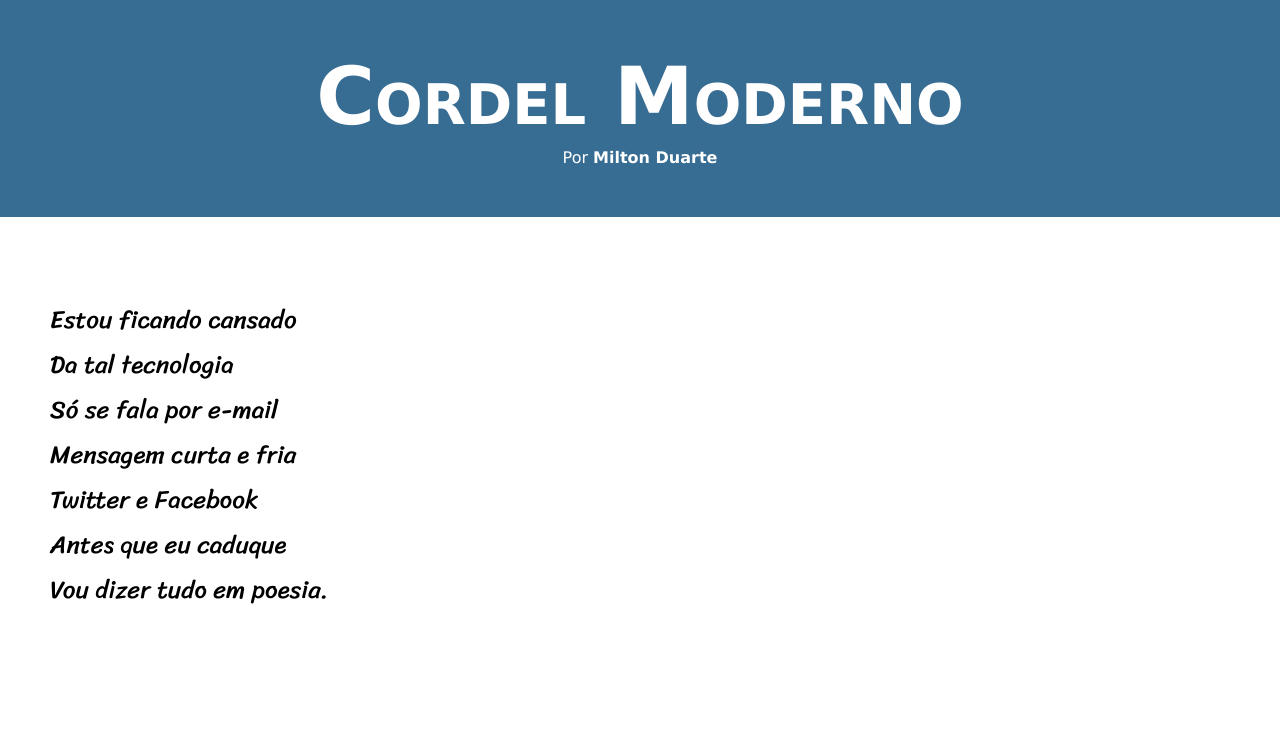
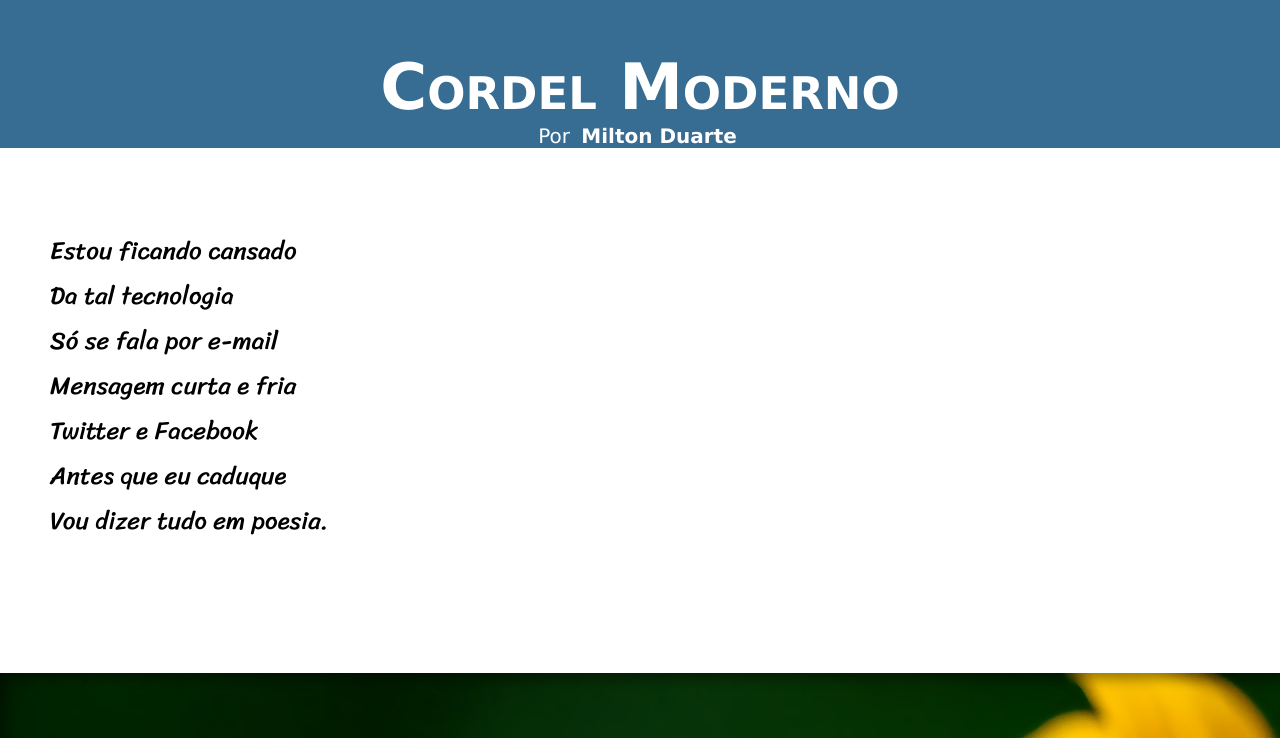
Before and after one commit to G4brielsss/projeto-cordel, a plain HTML site: page index.html in a window 1280 px wide. Shown: the top 738 px of the page. Drawn offline with Linux system fonts and the light colour scheme.

Commit message:
atualizado.

```diff
--- a/style.css
+++ b/style.css
@@ -21,6 +21,7 @@
 
 html, body{
     min-height: 100vh;
+    font-size: 16px;
     font-family: var(--font1);
     background-color: var(--cor4);
 }
@@ -34,12 +35,15 @@ header>h1{
     padding-top:50px;
     font-family: var(--font1);
     font-variant: small-caps;
-    font-size: 10vh;
+    font-size: 8vh;
 }
 header>p{
-    padding: 5px 0px 50px 0px;
+    font-size: 20px;
+    padding-left: 20px;
+    padding-right: 20px;
 }
 a{
+    margin: 0 5px;
     text-decoration: none;
     color:var(--cor6);
     font-weight:bolder;
@@ -98,6 +102,6 @@ footer{
     background-color: var(--cor1);
     padding:50px 0px 50px 0px;
     text-align: center;
-    font-size: 26px;
+    font-size: 22px;
     background-image: linear-gradient(to bottom,var(--cor1),#50a0da);
 }
```
